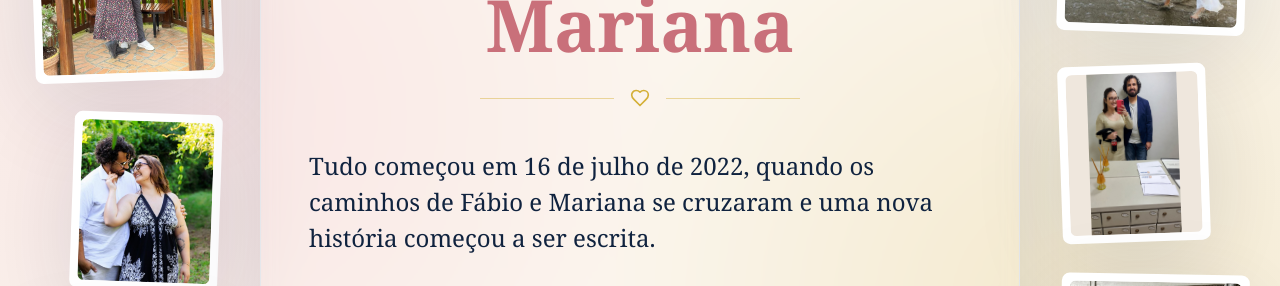
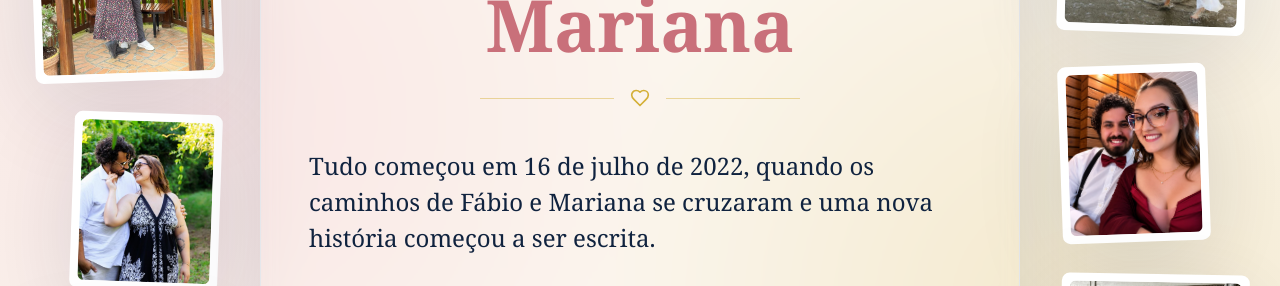
Before and after one commit to mateusrampi8-bot/fabio-mariana-casamento, a Next.js app: page /nossa-historia in a window 1280 px wide. Shown: the part 785-1071 px from the top of the page. Built offline with nearby package versions, Linux system fonts and the light colour scheme.

Commit message:
Replace story side photo

```diff
--- a/app/nossa-historia/page.tsx
+++ b/app/nossa-historia/page.tsx
@@ -28,9 +28,8 @@ const storyPhotos = [
     alt: "Fábio e Mariana sorrindo em meio à natureza"
   },
   {
-    src: "/images/optimized/casal/abf5af1e-19a6-4534-83fa-1badc6db0e60.jpg",
-    alt: "Fábio e Mariana no cartório",
-    contain: true
+    src: "/images/optimized/casal/c2558d6d-705c-4b28-9241-ed023a08f44c.jpg",
+    alt: "Selfie de Fábio e Mariana sorrindo"
   },
   {
     src: "/images/optimized/casal/WhatsApp%20Image%202026-06-02%20at%2013.05.08%20(3).jpg",
@@ -93,15 +92,10 @@ export default function NossaHistoria() {
   );
 }
 
-function PhotoCard({ photo, className = "" }: { photo: { src: string; alt: string; contain?: boolean }; className?: string }) {
+function PhotoCard({ photo, className = "" }: { photo: { src: string; alt: string }; className?: string }) {
   return (
     <figure className={`overflow-hidden rounded-lg bg-white p-2 shadow-soft ${className}`}>
-      <img
-        src={photo.src}
-        alt={photo.alt}
-        loading="lazy"
-        className={`aspect-[0.82/1] w-full rounded-md ${photo.contain ? "bg-linen object-contain" : "object-cover"}`}
-      />
+      <img src={photo.src} alt={photo.alt} loading="lazy" className="aspect-[0.82/1] w-full rounded-md object-cover" />
     </figure>
   );
 }
```
